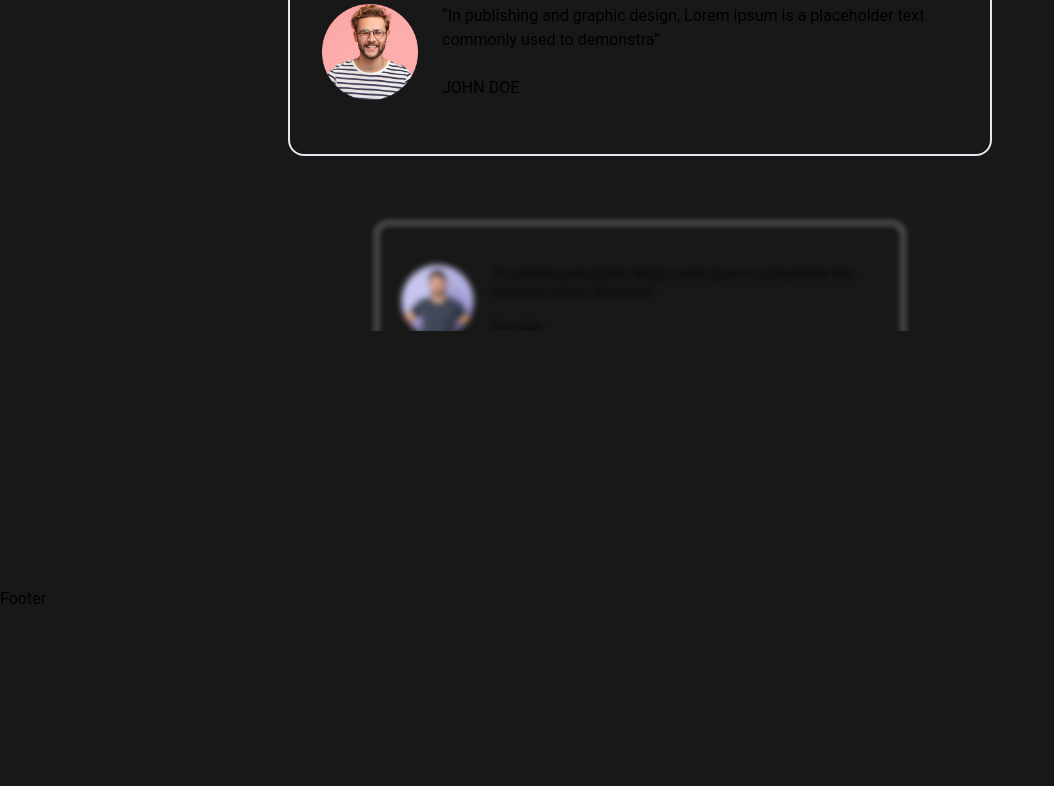
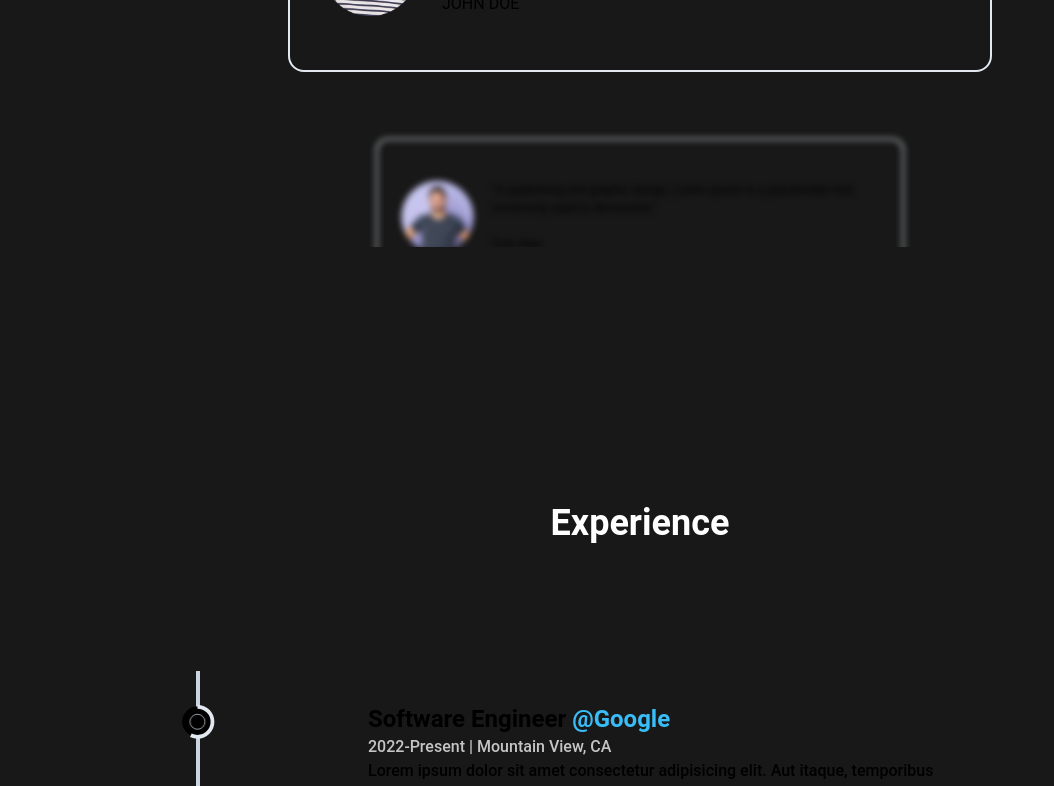
Before and after one commit to MertArar/companyWebsite, a React (Vite) app: page / in a window 1280 px wide. Shown: the part 2000-2786 px from the top of the page, without its empty margins (0-1054 px from the left). Before the commit the page ends 2611 px from the top, so only its background shows below. Built offline with nearby package versions, Linux system fonts and the light colour scheme.

Commit message:
pathWay added

```diff
--- a/src/components/Home/Experience/Experience.jsx
+++ b/src/components/Home/Experience/Experience.jsx
@@ -1,9 +1,112 @@
-import React from "react";
+import React, { useRef } from "react";
+
+import { motion, useScroll } from "framer-motion";
+import Lilcon from "./components/Lilcon";
+
+const Details = ({ position, company, companyLink, time, address, work }) => {
+  const ref = useRef(null);
+  return (
+    <li
+      ref={ref}
+      className="my-8 first:mt-0, last:mb-0 w-[60%] mx-auto flex flex-col items-center justify-between"
+    >
+      <Lilcon reference={ref} />
+
+      <motion.div
+        initial={{ y: 50 }}
+        whileInView={{ y: 0 }}
+        transition={{ duration: 0.5, type: "spring" }}
+      >
+        <h3 className="capitalize font-bold text-2xl ">
+          {position}&nbsp;
+          <a
+            href={companyLink}
+            target="_blank"
+            className="text-sky-400 capitalize"
+          >
+            @{company}
+          </a>
+        </h3>
+        <span className="capitalize font-medium text-white/75">
+          {time} | {address}
+        </span>
+        <p className="font-medium w-full">{work}</p>
+      </motion.div>
+    </li>
+  );
+};
 
 const Experience = () => {
+  const ref = useRef(null);
+  const { scrollYProgress } = useScroll({
+    target: ref,
+    offset: ["start end", "center start"],
+  });
   return (
     <div className="my-64">
-      <h2 className="font-bold"></h2>
+      <h2 className="font-bold text-4xl mb-32 w-full text-center text-white">
+        Experience
+      </h2>
+
+      <div ref={ref} className="w-[75%] mx-auto relative ">
+        <motion.div
+          style={{ scaleY: scrollYProgress }}
+          className="absolute left-9 top-0 w-[4px] h-full bg-slate-300 origin-top"
+        />
+
+        <ul className="w-full flex flex-col items-start justify-between ml-4 ">
+          <Details
+            position="Software Engineer"
+            company="Google"
+            companyLink="www.google.com"
+            time="2022-Present"
+            address="Mountain View, CA"
+            work="Lorem ipsum dolor sit amet consectetur adipisicing elit. Aut itaque,
+              temporibus delectus suscipit fugiat hic voluptate, reprehenderit,
+              debitis unde voluptatibus illum autem deserunt saepe. Odio."
+          />
+          <Details
+            position="Software Engineer"
+            company="Google"
+            companyLink="www.google.com"
+            time="2022-Present"
+            address="Mountain View, CA"
+            work="Lorem ipsum dolor sit amet consectetur adipisicing elit. Aut itaque,
+              temporibus delectus suscipit fugiat hic voluptate, reprehenderit,
+              debitis unde voluptatibus illum autem deserunt saepe. Odio."
+          />
+          <Details
+            position="Software Engineer"
+            company="Google"
+            companyLink="www.google.com"
+            time="2022-Present"
+            address="Mountain View, CA"
+            work="Lorem ipsum dolor sit amet consectetur adipisicing elit. Aut itaque,
+              temporibus delectus suscipit fugiat hic voluptate, reprehenderit,
+              debitis unde voluptatibus illum autem deserunt saepe. Odio."
+          />
+          <Details
+            position="Software Engineer"
+            company="Google"
+            companyLink="www.google.com"
+            time="2022-Present"
+            address="Mountain View, CA"
+            work="Lorem ipsum dolor sit amet consectetur adipisicing elit. Aut itaque,
+              temporibus delectus suscipit fugiat hic voluptate, reprehenderit,
+              debitis unde voluptatibus illum autem deserunt saepe. Odio."
+          />
+          <Details
+            position="Software Engineer"
+            company="Google"
+            companyLink="www.google.com"
+            time="2022-Present"
+            address="Mountain View, CA"
+            work="Lorem ipsum dolor sit amet consectetur adipisicing elit. Aut itaque,
+              temporibus delectus suscipit fugiat hic voluptate, reprehenderit,
+              debitis unde voluptatibus illum autem deserunt saepe. Odio."
+          />
+        </ul>
+      </div>
     </div>
   );
 };
--- /dev/null
+++ b/src/components/Home/Experience/components/Lilcon.jsx
@@ -0,0 +1,39 @@
+import React from "react";
+
+import { motion, useScroll } from "framer-motion";
+
+const Lilcon = ({ reference }) => {
+  const { scrollYProgress } = useScroll({
+    target: reference,
+    offset: ["center end", "center center"],
+  });
+  return (
+    <figure className="absolute left-0 stroke-slate-200">
+      <svg className="-rotate-90" width="75" height="75" viewBox="0 0 100 100">
+        <circle
+          cx="75"
+          cy="50"
+          r="20"
+          className="stroke-black stroke-1 fill-none"
+        />
+        <motion.circle
+          cx="75"
+          cy="50"
+          r="20"
+          className="stroke-[5px] fill-light"
+          style={{
+            pathLength: scrollYProgress,
+          }}
+        />
+        <circle
+          cx="75"
+          cy="50"
+          r="10"
+          className="animate-pulse stroke-1 fill-sky"
+        />
+      </svg>
+    </figure>
+  );
+};
+
+export default Lilcon;
--- a/src/components/Home/Explore/components/CustomTexts.jsx
+++ b/src/components/Home/Explore/components/CustomTexts.jsx
@@ -21,7 +21,7 @@
     variants={textVariant2}
     initial="hidden"
     whileInView="show"
-    className={`mt-[8px] font-bold md:text-[64px] text-[40px] text-white ${textStyles}`}
+    className={`mt-[8px] font-bold md:text-[36px]  text-[36px] text-white ${textStyles}`}
   >
     {title}
   </motion.h2>
```
